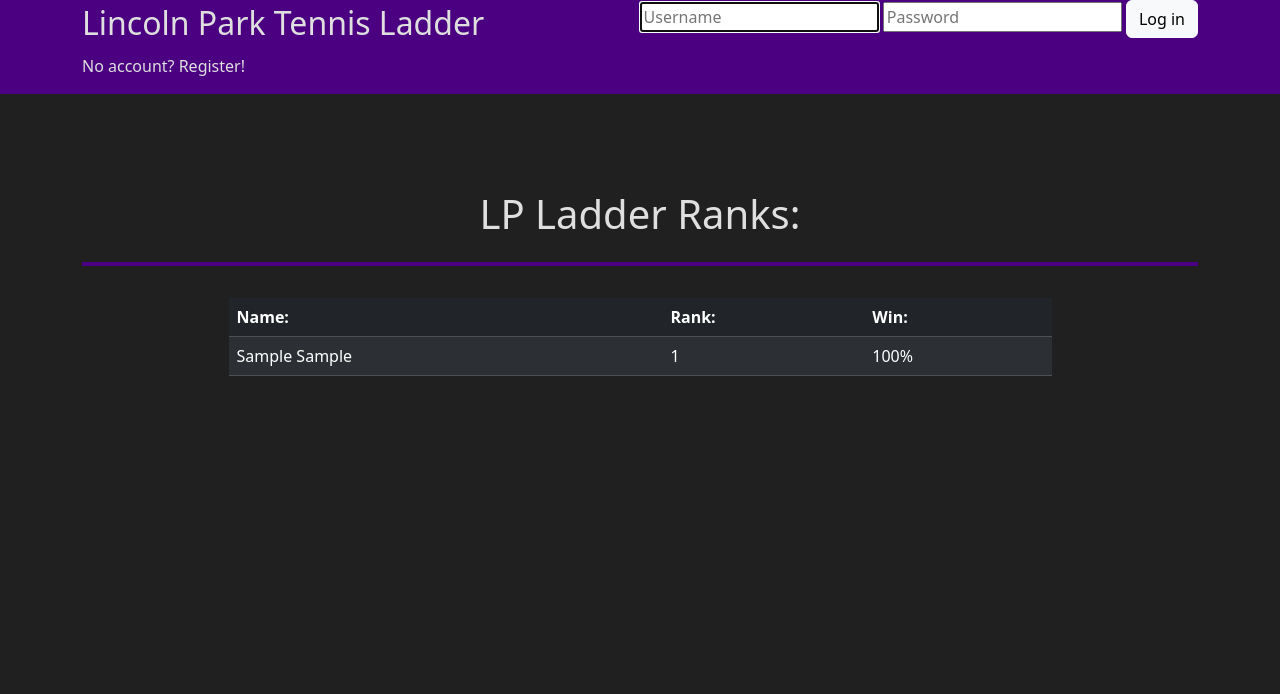
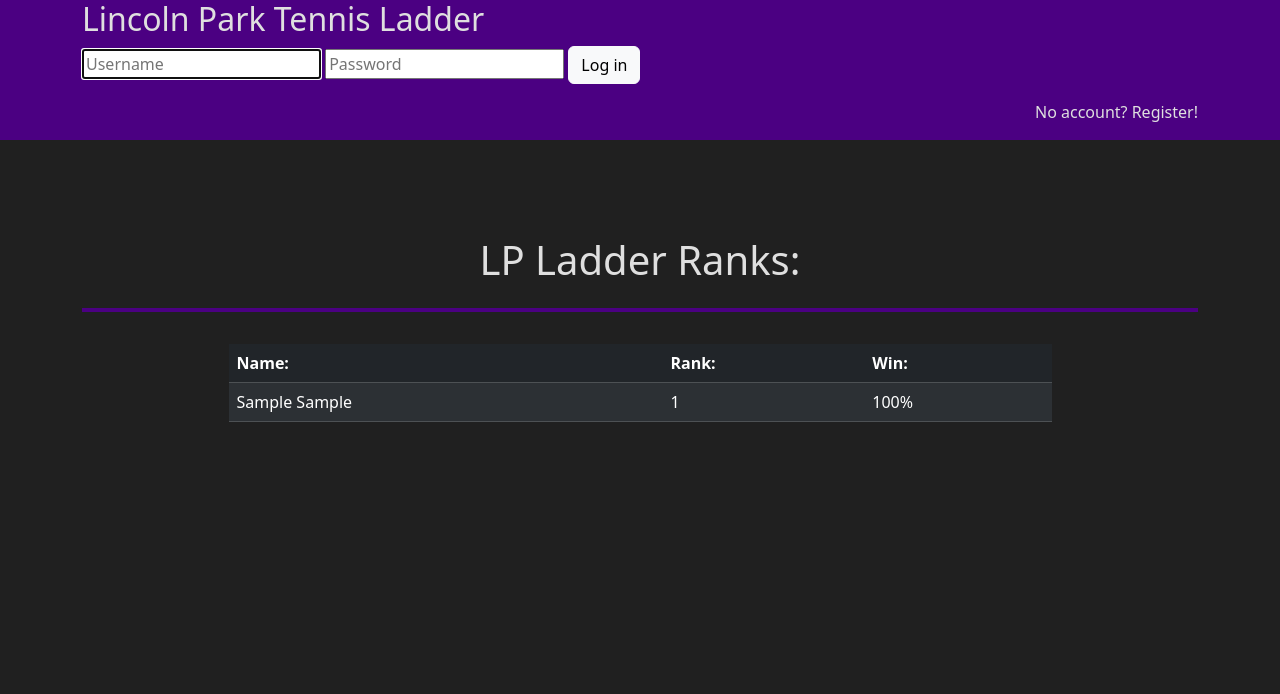
Before and after one commit to Standfordb/Lincoln-Park-Tennis-Ladder, a Flask app: page / in a window 1280 px wide. Shown: the top 694 px of the page. Run offline with Flask 3, Linux system fonts and the light colour scheme; tables that the repository leaves empty hold one stand-in row (values such as "Sample post").

Commit message:
header sizing changes

```diff
--- a/ladder.py
+++ b/ladder.py
@@ -13,8 +13,6 @@ app.config["SQLALCHEMY_DATABASE_URI"] = "sqlite:///ladder.db"
 app.config["SQLALCHEMY_TRACK_MODIFICATIONS"] = False
 app.app_context().push()
 db = SQLAlchemy(app)
-db.create_all()
-
 
 
 
--- a/templates/index.html
+++ b/templates/index.html
@@ -16,7 +16,7 @@
         </div>
         <hr class="border-4 opacity-100">
         <div class="row justify-content-center">
-            <div class="col-12 col-sm-9 p-3">
+            <div class="col-12 col-md-9 p-3">
                 <table class="table table-dark table-striped table-hover">
                     <thead>
                         <tr>
--- a/templates/layout.html
+++ b/templates/layout.html
@@ -25,24 +25,24 @@
         <header class="sticky-top">
             <div class="container">
                 <div class="row align-items-center justify-content-between" id="header-row">
-                    <div class="col-auto justify-self-start">
+                    <div class="col-auto col-md-12 justify-self-start">
                         <a href="/" id="logo" alt="Logo">
                             <h2>Lincoln Park Tennis Ladder</h2>
                         </a>
                     </div>
                     {% if not 'USER' in session %}
-                        <div class="col-auto">
+                        <div class="col-auto col-md-12">
                             <form action="/" method="post">
                                 <input class="no-margin" id="username" name="username" type="text" placeholder="Username" autocomplete="off" autofocus required/>
                                 <input class="no-margin" id="password" name="password" type="password" placeholder="Password" required/>
                                 <button class="btn btn-light no-margin" type="submit">Log in</button>
                             </form>
                         </div>
-                        <div class="col-auto">
+                        <div class="col-auto col-md-12">
                             <p class="text-end"><a href="/register">No account? Register!</a></p>
                         </div>
                         {% else %}
-                        <div class="col-auto">
+                        <div class="col-auto col-md-12">
                             <div class="row justify-content-end">
                                 <div class="col-auto">
                                     <p></p>
--- a/templates/profile.html
+++ b/templates/profile.html
@@ -33,7 +33,7 @@
         </div>
         <hr class="border-4 opacity-100">
         <div class="row justify-content-center">
-            <div class="col-12 col-sm-9 text-center">
+            <div class="col-12 col-md-9 text-center">
                 <h1>Matches:</h1>
                 <table class="table table-dark table-striped table-hover">
                     <thead>
```
